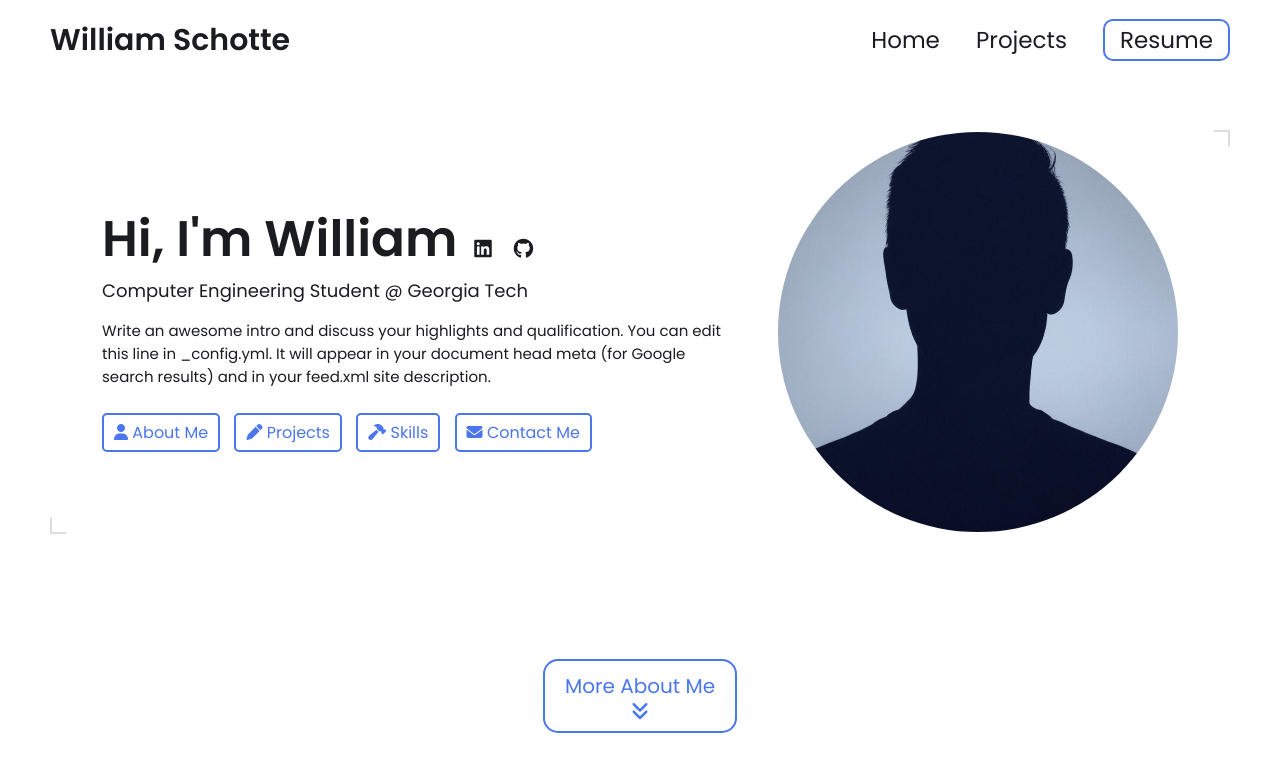
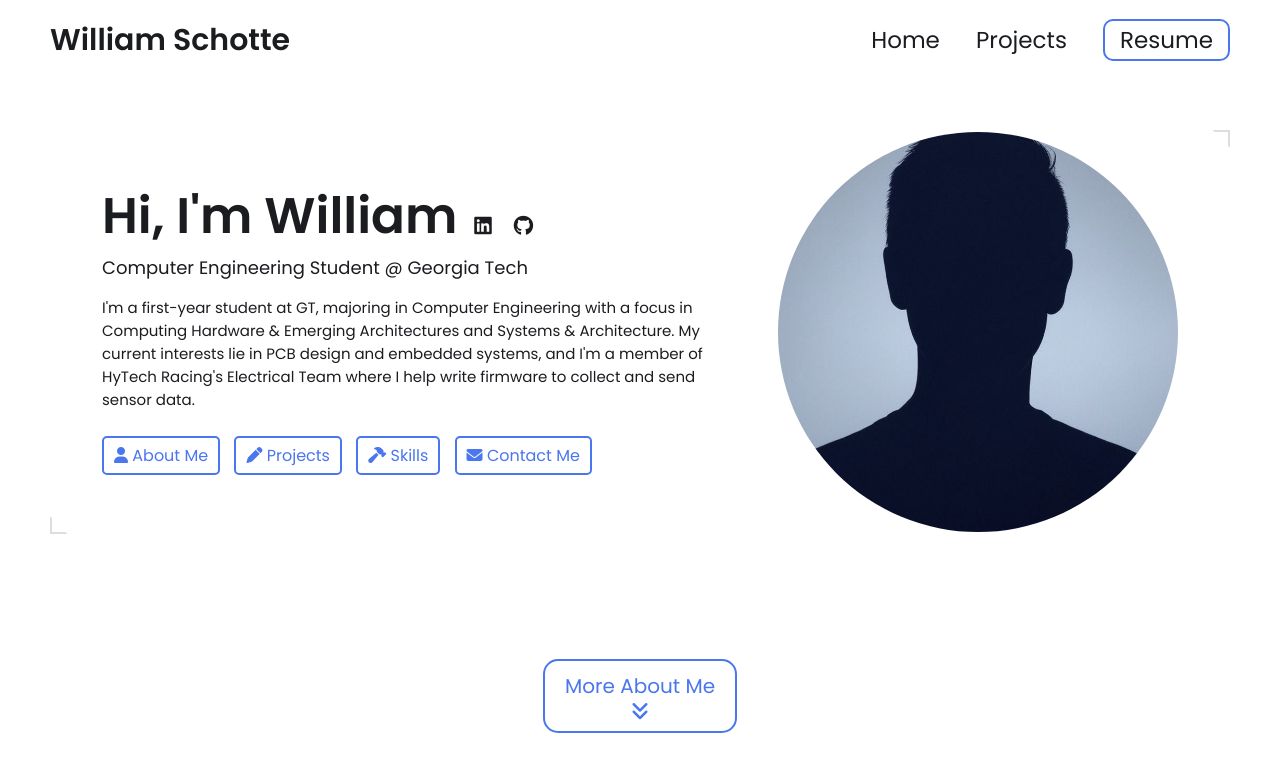
Before and after one commit to wschotte/wschotte.github.io, a Jekyll site: the page built from index.html, in a window 1280 px wide and 900 px high. Shown: the top 772 px of the window. Built offline with Jekyll 4.4.1, drawn with Linux system fonts in a browser that asks for light colours.

Commit message:
Revise personal description in _config.yml
Updated the description with personal details and interests.

```diff
--- a/_config.yml
+++ b/_config.yml
@@ -15,9 +15,9 @@ title: William Schotte's Portfolio # This is what shows up in the tab of the bro
 name: William Schotte
 headline: Computer Engineering Student @ Georgia Tech
 description: >- # dont remove this line. this will ignore all new lines until the next section
-  Write an awesome intro and discuss your highlights and qualification. You can edit this
-  line in _config.yml. It will appear in your document head meta (for
-  Google search results) and in your feed.xml site description.
+  I'm a first-year student at GT, majoring in Computer Engineering with a focus in Computing Hardware & Emerging Architectures and Systems & Architecture.
+  My current interests lie in PCB design and embedded systems, and I'm a member of HyTech Racing's Electrical Team where I help write firmware to collect and send
+  sensor data.
 
 # Place your profile image in /assets/images/profile-image/folder and edit the file name
 profile_image: ./assets/images/profile-image/avatar.jpeg
```
